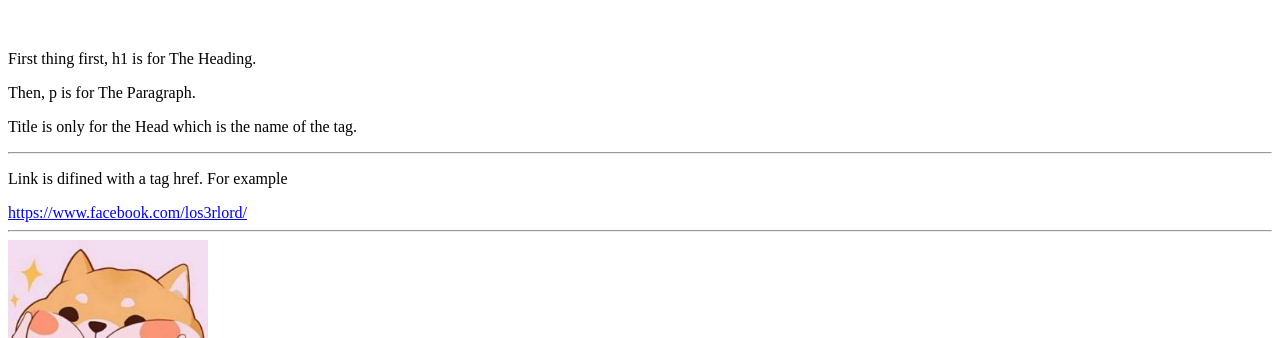
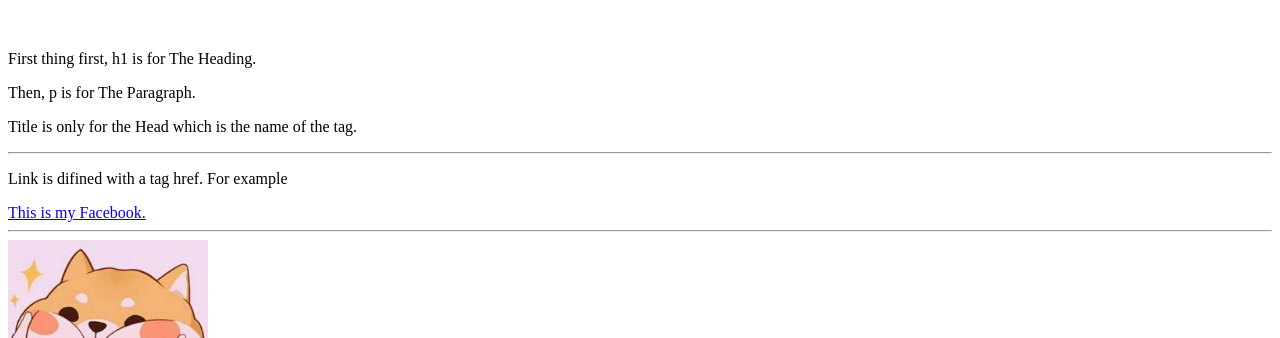
Before and after one commit to HKhang99/My-1st-web, a plain HTML site: page index.html in a window 1280 px wide. Shown: the part 94-432 px from the top of the page. Drawn offline with Linux system fonts and the light colour scheme; grey boxes are pictures that could not be loaded.

Commit message:
Latest CODE

```diff
--- a/index.html
+++ b/index.html
@@ -9,7 +9,7 @@
         <p>Title is only for the Head which is the name of the tag.</p>
         <hr>
         <p>Link is difined with a tag href. For example</p>
-        <a href="This is my Facebook">https://www.facebook.com/los3rlord/ <br></a>
+        <a href="https://www.facebook.com/los3rlord/"> This is my Facebook.<br></a>
         <hr>
         <img src="image/input.jpg" alt="Special Image" width="200" height="200">
         <img src="https://oneesports.blob.core.windows.net/cdn-data/sites/4/2021/08/Vayne1-1024x572.jpg" alt="Vayne" width="200" height="100">
```
